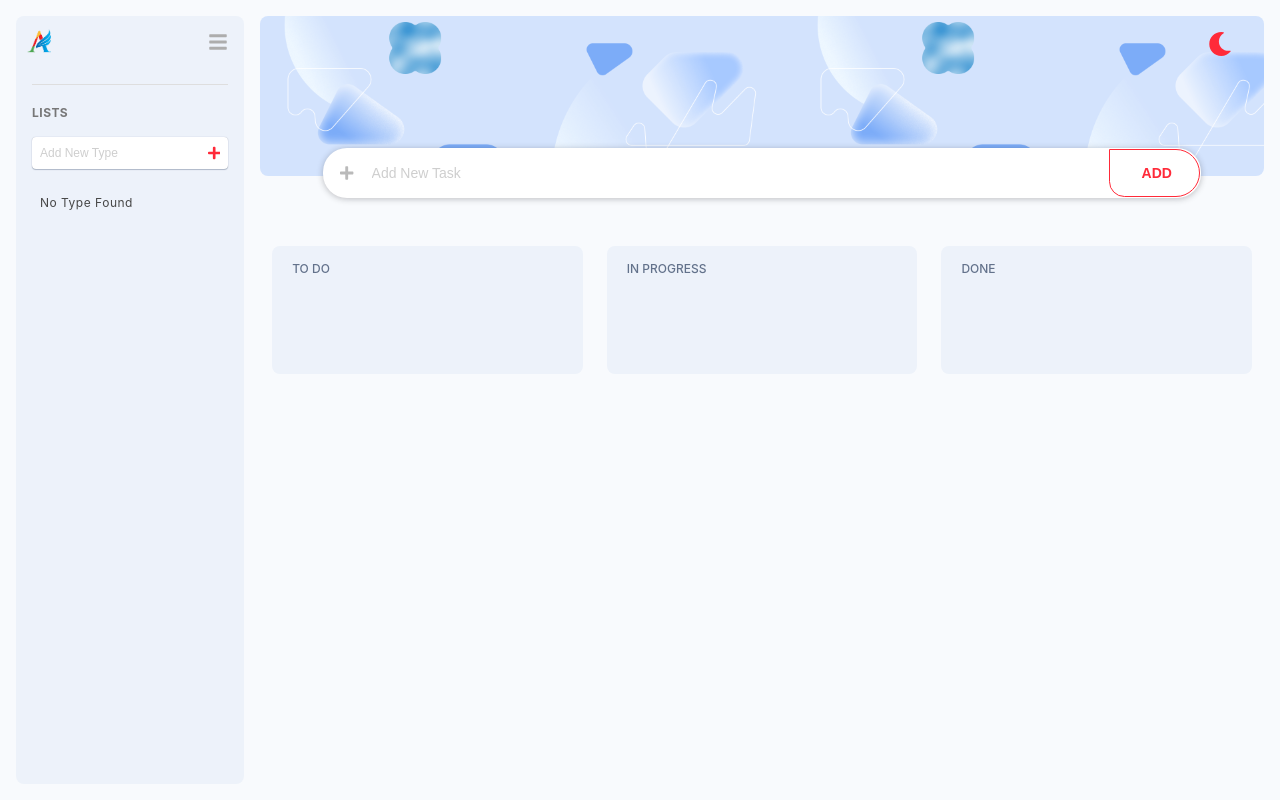
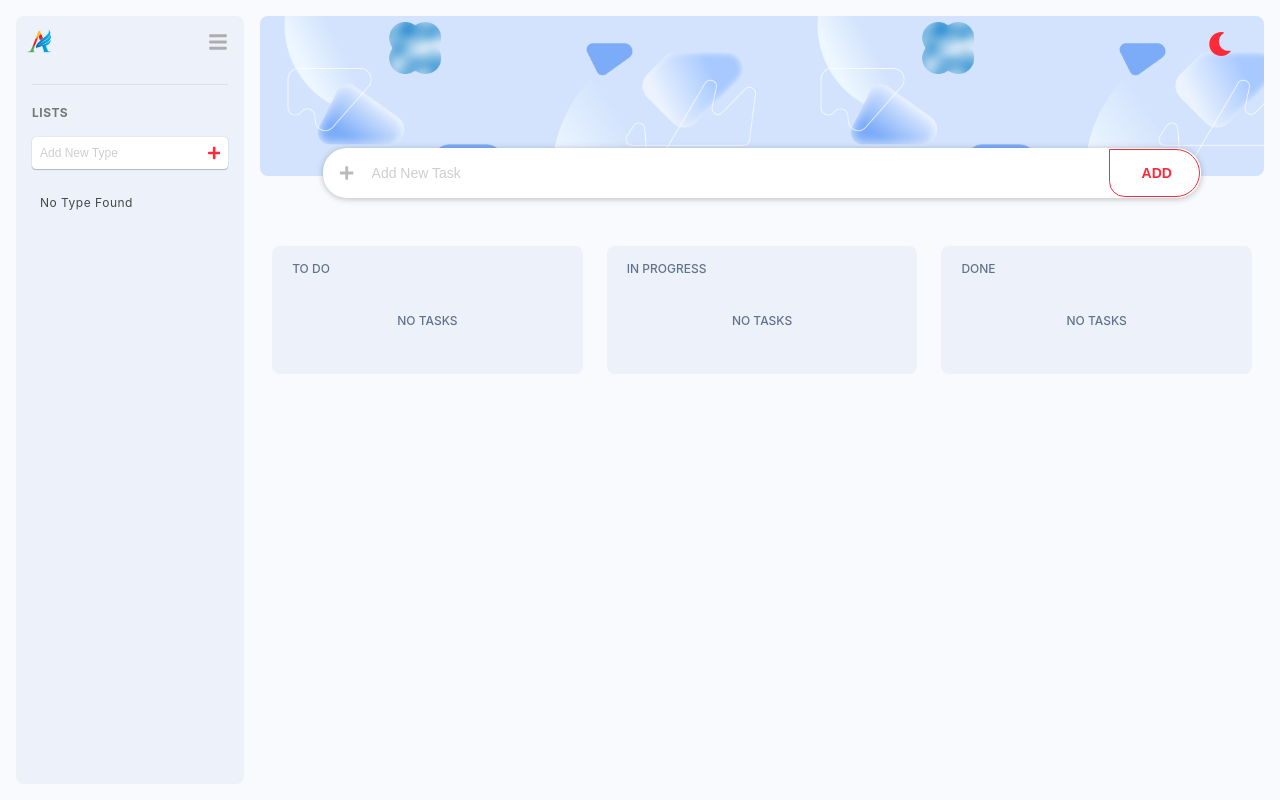
Before and after one commit to akashkathirvel/Harmoneiz, a React (Create React App) app: page / in a window 1280 px wide. Built offline with nearby package versions, Linux system fonts and the light colour scheme; what notyf would draw is missing.

Commit message:
Tasks Open/Close on Mobile view

```diff
--- a/package.json
+++ b/package.json
@@ -1,6 +1,6 @@
 {
   "name": "Harmoneiz",
-  "version": "0.5.0",
+  "version": "0.5.1",
   "homepage": "/harmoneiz/",
   "private": true,
   "dependencies": {
--- a/src/components/task-list/index.js
+++ b/src/components/task-list/index.js
@@ -1,7 +1,7 @@
 import { PROGRESS_CONSTANTS } from "../../constants/index";
+import { useCallback, useEffect, useState } from "react";
 import { useDispatch, useSelector } from "react-redux";
 import { taskActions } from "../../actions";
-import { useEffect, useState } from "react";
 // import { FaTrash } from "react-icons/fa";
 import s from "./index.module.css";
 import { EditTask } from "../";
@@ -13,11 +13,13 @@ import {
 } from "react-icons/md";
 
 export function TaskList() {
+    const [tasksState, setTasksState] = useState({});
     const [highlight, setHighlight] = useState('');
     const { root } = useSelector((s) => s.root);
     const { list } = useSelector((s) => s.task);
     const [toEdit, setToEdit] = useState('');
     const dispatch = useDispatch();
+    let timeout = null;
 
 
     useEffect(() => {
@@ -25,6 +27,26 @@ export function TaskList() {
             dispatch(taskActions.getAll(root.listActiveType));
         }
     }, [root.listActiveType, dispatch]);
+
+    useEffect(() => {
+        resetTasksState(true);
+
+        window.addEventListener("resize", function() {
+            clearTimeout(timeout);
+            timeout = setTimeout(resetTasksState, 100);
+        });
+        return () => resetTasksState();
+    }, []);
+
+    const resetTasksState = useCallback((force) => {
+        if(force || window.innerWidth > 768){
+            let defaultTasksState = {};
+            Object.keys(PROGRESS_CONSTANTS).forEach((i) => {
+                defaultTasksState[PROGRESS_CONSTANTS[i]] = true;
+            })
+            setTasksState({...defaultTasksState});
+        }
+    }, []);
 
     const drag = (e, data, from) => {
         e.dataTransfer.setData("text", data.id, from);
@@ -65,6 +87,10 @@ export function TaskList() {
         setTimeout(() => window.location.reload(), 0);
     }
 
+    const toggleState = (status = '', state = '') => {
+        setTasksState((prev) => ({ ...prev, [status]: !state }));
+    }
+
     const container = (status = "") => {
         const data = list.filter(
             i => i.status === status
@@ -74,13 +100,30 @@ export function TaskList() {
             <div className={`${s.taskListContainer} ${highlight === status ? s.activeDropBox : ''}`}>
                 <h6 className={s.taskStatusTitle}>
                     {status}
+                    {
+                        tasksState[status] &&
+                        <MdKeyboardArrowUp
+                            className={s.openCloseArrow}
+                            onClick={() => toggleState(status, tasksState[status])}
+                        />
+                    }
+                    {
+                        !tasksState[status] &&
+                        <MdKeyboardArrowDown
+                            className={s.openCloseArrow}
+                            onClick={() => toggleState(status, tasksState[status])}
+                        />
+                    }
                 </h6>
+            {
+                tasksState[status] &&
                 <div
                     className={s.taskList}
                     onDrop={(e)=>drop(e, status)}
                     onDragOver={(e)=>allowDrop(e, status)}
                 >
                     {
+                        data.length > 0 ?
                         data.map((i) => (
                             <div
                                 id={i.id}
@@ -103,9 +146,11 @@ export function TaskList() {
                                     {i.priority === "3" && <MdKeyboardDoubleArrowUp className={s.very_high}/>}
                                 </div>
                             </div>
-                        ))
+                        )) :
+                        <p className={s.noTaskTitle}>No Tasks</p>
                     }
                 </div>
+            }
             </div>
         )
     }
--- a/src/components/task-list/index.module.css
+++ b/src/components/task-list/index.module.css
@@ -26,11 +26,14 @@
 .taskStatusTitle {
     width: 100%;
     height: 14px;
+    display: flex;
     font-weight: 500;
     color: #63728B;
     text-align: left;
     line-height: 14px;
+    flex-direction: row;
     box-sizing: border-box;
+    justify-content: space-between;
     padding: 0px calc(1px * var(--spacer));
     font-size: calc(1.5px * var(--spacer));
     margin: 0px 0px calc(1px * var(--spacer));
@@ -94,6 +97,30 @@
     align-items: center;
 }
 
+.noTaskTitle {
+    width: 100%;
+    height: 100%;
+    display: flex;
+    font-weight: 500;
+    color: #63728B;
+    text-align: left;
+    line-height: 14px;
+    align-items: center;
+    box-sizing: border-box;
+    justify-content: center;
+    text-transform: uppercase;
+    padding: 0px calc(1px * var(--spacer));
+    font-size: calc(1.5px * var(--spacer));
+    margin: 0px 0px calc(1px * var(--spacer));
+}
+
+.openCloseArrow {
+    width: 20px;
+    height: 20px;
+    display: none;
+    cursor: pointer;
+}
+
 .low {
     color: green;
 }
@@ -120,4 +147,8 @@
         min-height: auto;
         margin-top: calc(1.5px * var(--global-padding));
     }
+
+    .openCloseArrow {
+        display: block;
+    }
 }
--- a/src/components/type-list/index.js
+++ b/src/components/type-list/index.js
@@ -18,7 +18,7 @@ export function TypeList() {
     const onSubmit = (e) => {
         e.preventDefault();
         let value = listTitle?.trim();
-        let existing = list.find((i) => i.title == value);
+        let existing = list.find((i) => i.title === value);
         if(value && !existing){
             let payload = {
                 id: generateRandomUid(),
```
